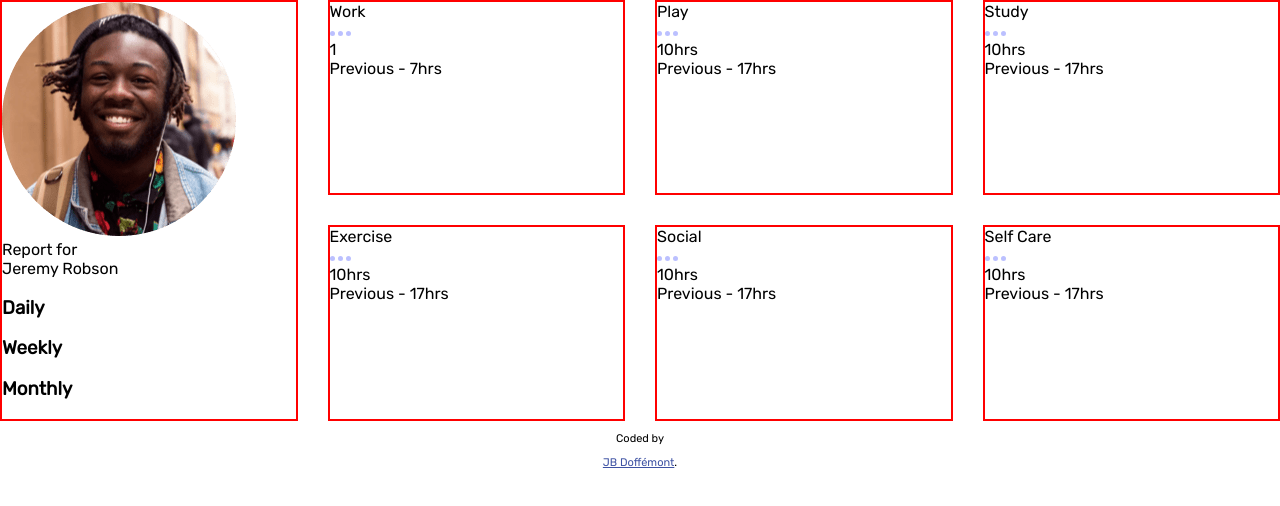
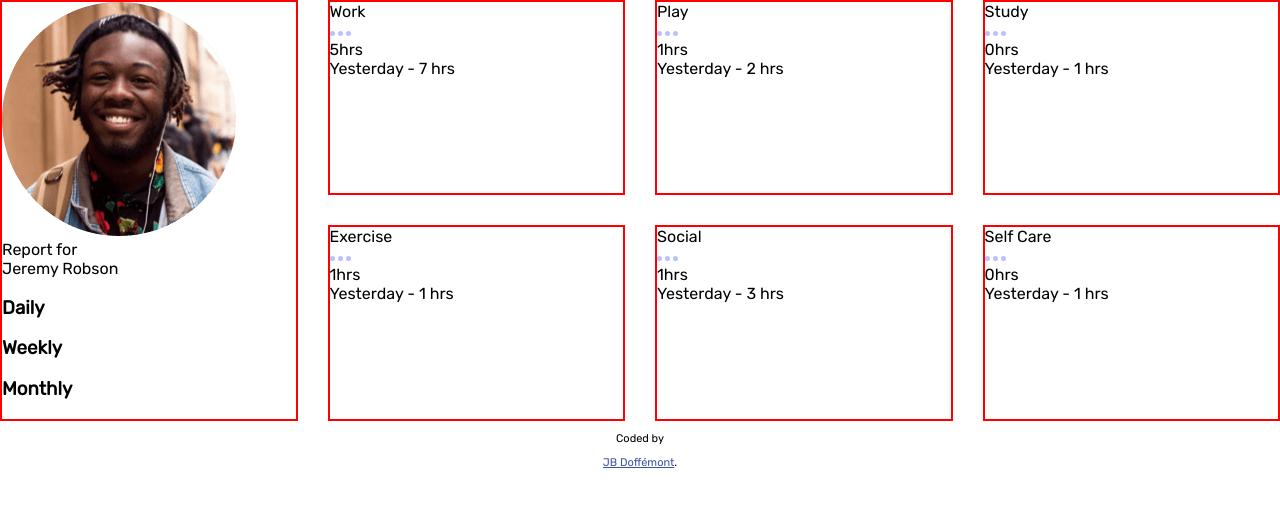
Before and after one commit to JB-Doffemont/Time_tracking_dashboard, a plain HTML site: page index.html in a window 1280 px wide. Drawn offline with Linux system fonts and the light colour scheme.

Commit message:
commit load day data

```diff
--- a/assets/js/main.js
+++ b/assets/js/main.js
@@ -1,6 +1,6 @@
 document.addEventListener("DOMContentLoaded", () => {
   // function async to get data from the json file
-  async function loadData() {
+  async function loadObjJson() {
     const response = await fetch("./assets/js/data.json");
     const data = await response.json();
     console.log(data);
@@ -13,19 +13,23 @@ document.addEventListener("DOMContentLoaded", () => {
     const playTitle = document.getElementById("play");
     const socialTitle = document.getElementById("social");
     const currentHoursWork = document.getElementById("currentHoursWork");
-    const currentHourPlay = document.getElementById("currentHoursPlay");
-    const currentHourSelcare = document.getElementById("currentHoursSelfcare");
-    const currentHourSocial = document.getElementById("currentHoursSocial");
-    const currentHourStudy = document.getElementById("currentHoursStudy");
-    const currentHourExercise = document.getElementById("currentHoursExercise");
+    const currentHoursPlay = document.getElementById("currentHoursPlay");
+    const currentHoursSelfcare = document.getElementById(
+      "currentHoursSelfcare"
+    );
+    const currentHoursSocial = document.getElementById("currentHoursSocial");
+    const currentHoursStudy = document.getElementById("currentHoursStudy");
+    const currentHoursExercise = document.getElementById(
+      "currentHoursExercise"
+    );
     const previousHoursWork = document.getElementById("previousHoursWork");
-    const previousHourPlay = document.getElementById("previousHoursPlay");
-    const previousHourSelcare = document.getElementById(
+    const previousHoursPlay = document.getElementById("previousHoursPlay");
+    const previousHoursSelfcare = document.getElementById(
       "previousHoursSelfcare"
     );
-    const previousHourSocial = document.getElementById("previousHoursSocial");
-    const previousHourStudy = document.getElementById("previousHoursStudy");
-    const previousHourExercise = document.getElementById(
+    const previousHoursSocial = document.getElementById("previousHoursSocial");
+    const previousHoursStudy = document.getElementById("previousHoursStudy");
+    const previousHoursExercise = document.getElementById(
       "previousHoursExercise"
     );
 
@@ -53,10 +57,34 @@ document.addEventListener("DOMContentLoaded", () => {
     });
 
     function loadDayData() {
-      currentHoursWork.innerText = data[1].timeframes.daily.current;
+      currentHoursWork.innerHTML =
+        `${data[0].timeframes.daily.current}` + "hrs";
+      currentHoursPlay.innerHTML =
+        `${data[1].timeframes.daily.current}` + "hrs";
+      currentHoursStudy.innerHTML =
+        `${data[2].timeframes.daily.current}` + "hrs";
+      currentHoursExercise.innerHTML =
+        `${data[3].timeframes.daily.current}` + "hrs";
+      currentHoursSocial.innerHTML =
+        `${data[4].timeframes.daily.current}` + "hrs";
+      currentHoursSelfcare.innerHTML =
+        `${data[5].timeframes.daily.current}` + "hrs";
+
+      previousHoursWork.innerHTML =
+        "Yesterday - " + `${data[0].timeframes.daily.previous}` + " hrs";
+      previousHoursPlay.innerHTML =
+        "Yesterday - " + `${data[1].timeframes.daily.previous}` + " hrs";
+      previousHoursStudy.innerHTML =
+        "Yesterday - " + `${data[2].timeframes.daily.previous}` + " hrs";
+      previousHoursExercise.innerHTML =
+        "Yesterday - " + `${data[3].timeframes.daily.previous}` + " hrs";
+      previousHoursSocial.innerHTML =
+        "Yesterday - " + `${data[4].timeframes.daily.previous}` + " hrs";
+      previousHoursSelfcare.innerHTML =
+        "Yesterday - " + `${data[5].timeframes.daily.previous}` + " hrs";
     }
     loadDayData();
   }
 
-  loadData();
+  loadObjJson();
 });
--- a/index.html
+++ b/index.html
@@ -61,7 +61,7 @@
                 <img src="./assets/images/icon-ellipsis.svg" alt="settings" />
               </div>
             </div>
-            <div class="main__hoursCurrent" is="currentHoursExercise">
+            <div class="main__hoursCurrent" id="currentHoursExercise">
               10hrs
             </div>
             <div class="main__hoursPast" id="previousHoursExercise">
@@ -88,7 +88,7 @@
               </div>
             </div>
             <div class="main__hoursCurrent" id="currentHoursSocial">10hrs</div>
-            <div class="main__hoursPast" id="previousHourSocial">
+            <div class="main__hoursPast" id="previousHoursSocial">
               Previous - 17hrs
             </div>
           </div>
@@ -114,7 +114,7 @@
             <div class="main__hoursCurrent" id="currentHoursSelfcare">
               10hrs
             </div>
-            <div class="main__hoursPast" id="pastHoursSelcare">
+            <div class="main__hoursPast" id="previousHoursSelfcare">
               Previous - 17hrs
             </div>
           </div>
```
